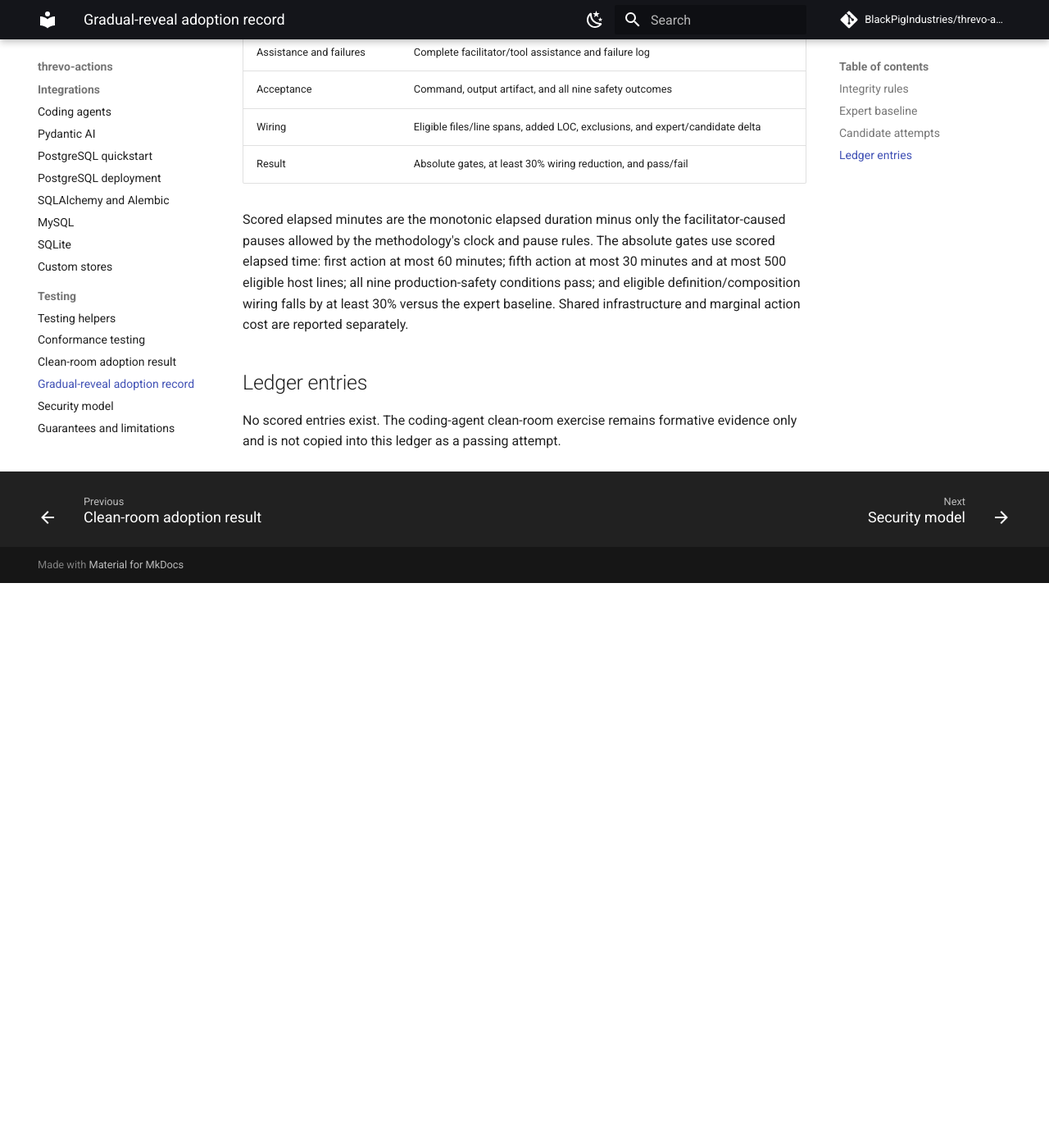
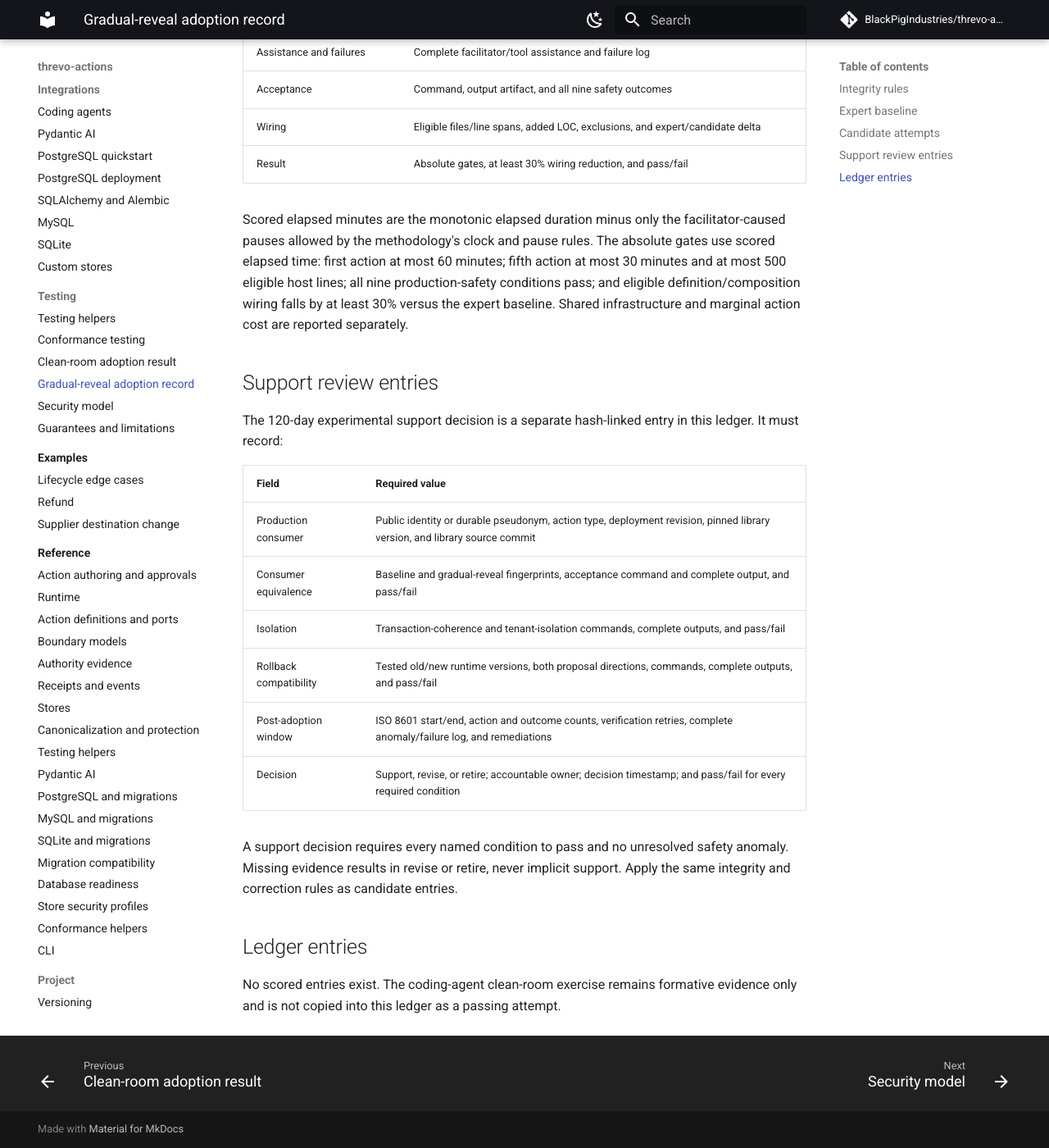
Before and after one commit to BlackPigIndustries/threvo-actions, an MkDocs documentation site: the page built from docs/testing/gradual-reveal-adoption.md, in a window 1280 px wide and 1400 px high, scrolled down 1530 px. Shown: the whole window at 82% size. Built offline with MkDocs 1.6.1 and Material for MkDocs 9.7.7, drawn with Linux system fonts in a browser that asks for light colours; comment, search, counter and statistics services are not loaded; before the commit the page ends 2241 px from its top, so only the background shows below that.

Commit message:
docs(versioning): define experimental support evidence

```diff
--- a/docs/testing/gradual-reveal-adoption.md
+++ b/docs/testing/gradual-reveal-adoption.md
@@ -62,6 +62,24 @@
 falls by at least 30% versus the expert baseline. Shared infrastructure and
 marginal action cost are reported separately.
 
+## Support review entries
+
+The 120-day experimental support decision is a separate hash-linked entry in
+this ledger. It must record:
+
+| Field | Required value |
+| --- | --- |
+| Production consumer | Public identity or durable pseudonym, action type, deployment revision, pinned library version, and library source commit |
+| Consumer equivalence | Baseline and gradual-reveal fingerprints, acceptance command and complete output, and pass/fail |
+| Isolation | Transaction-coherence and tenant-isolation commands, complete outputs, and pass/fail |
+| Rollback compatibility | Tested old/new runtime versions, both proposal directions, commands, complete outputs, and pass/fail |
+| Post-adoption window | ISO 8601 start/end, action and outcome counts, verification retries, complete anomaly/failure log, and remediations |
+| Decision | Support, revise, or retire; accountable owner; decision timestamp; and pass/fail for every required condition |
+
+A support decision requires every named condition to pass and no unresolved
+safety anomaly. Missing evidence results in revise or retire, never implicit
+support. Apply the same integrity and correction rules as candidate entries.
+
 ## Ledger entries
 
 No scored entries exist. The coding-agent clean-room exercise remains formative
```
Also changed, not shown: docs/versioning.md (+8 -4 lines), 1 other file.
